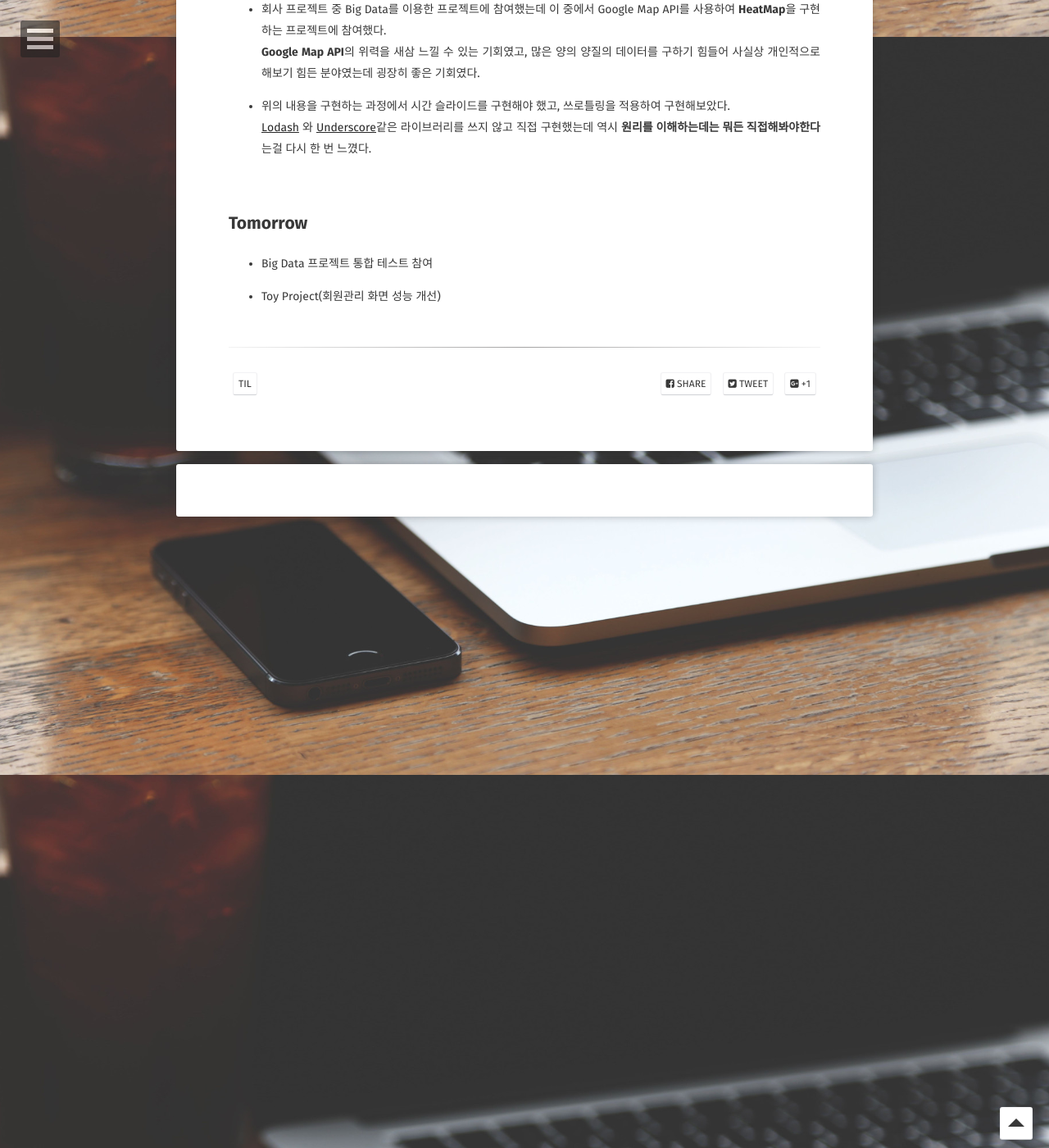
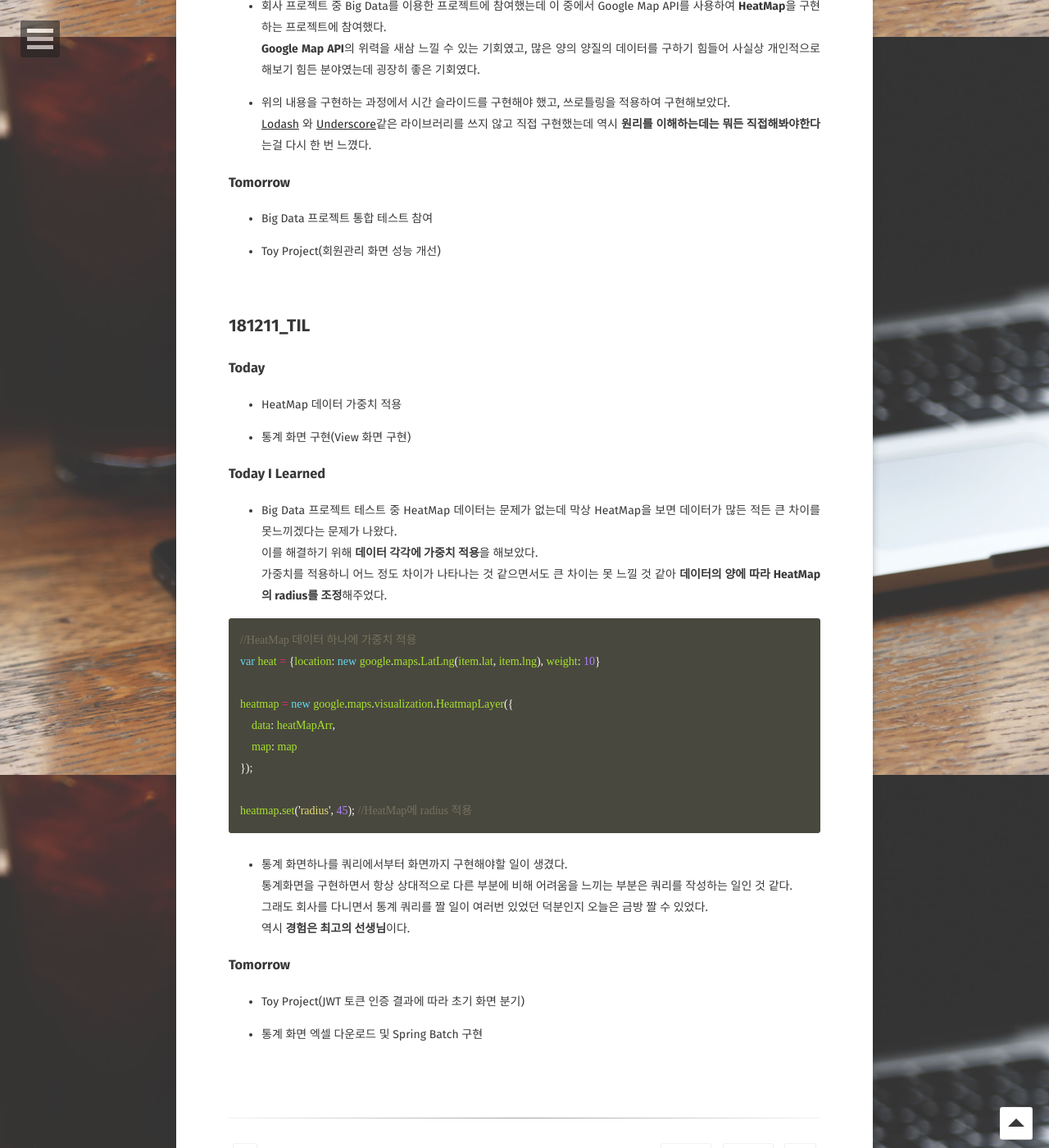
Before and after one commit to BKJang/DEVLOG, a Jekyll site: the page built from _posts/TIL/2018-12-10-TIL181210.md, in a window 1280 px wide and 1400 px high, scrolled down 855 px. Shown: the whole window at 82% size. Built offline with Jekyll 4.4.1, drawn with Linux system fonts in a browser that asks for light colours; some web fonts are replaced; comment, search, counter and statistics services are not loaded; some of the changed text lies outside the part shown.

Commit message:
Update 2018-12-10-TIL181210.md(1281211 TIL 추가)

````diff
--- a/_posts/TIL/2018-12-10-TIL181210.md
+++ b/_posts/TIL/2018-12-10-TIL181210.md
@@ -1,32 +1,66 @@
 ---
 layout: post
-title:  "[TIL] 181210_TIL"
+title:  "[TIL] 181210~181216_TIL"
 date:   2018-12-10
-excerpt: "Big Data 프로젝트"
+excerpt: "Big Data, Google Map, React"
 tag:
 - TIL
 comments: true
 feature: '/assets/img/TIL.jpg'
 ---
 
-## Today
+## 181210_TIL
+
+### Today
 
 - Big Data 프로젝트 HeatMap 구현
 
 - 시간 슬라이드 애니메이션 구현
 
-<br/>
-
-## Today I Learned
+### Today I Learned
 
 - 회사 프로젝트 중 Big Data를 이용한 프로젝트에 참여했는데 이 중에서 Google Map API를 사용하여 **HeatMap**을 구현하는 프로젝트에 참여했다.<br/> **Google Map API**의 위력을 새삼 느낄 수 있는 기회였고, 많은 양의 양질의 데이터를 구하기 힘들어 사실상 개인적으로 해보기 힘든 분야였는데 굉장히 좋은 기회였다.
 
 - 위의 내용을 구현하는 과정에서 시간 슬라이드를 구현해야 했고, 쓰로틀링을 적용하여 구현해보았다. <br/>[Lodash](https://lodash.com/) 와 [Underscore](https://underscorejs.org/)같은 라이브러리를 쓰지 않고 직접 구현했는데 역시 **원리를 이해하는데는 뭐든 직접해봐야한다**는걸 다시 한 번 느꼈다.
 
-<br/>
-
-## Tomorrow
+### Tomorrow
 
 - Big Data 프로젝트 통합 테스트 참여
 
 - Toy Project(회원관리 화면 성능 개선)
+
+<br/>
+
+## 181211_TIL
+
+### Today
+
+- HeatMap 데이터 가중치 적용
+
+- 통계 화면 구현(View 화면 구현)
+
+### Today I Learned
+
+- Big Data 프로젝트 테스트 중 HeatMap 데이터는 문제가 없는데 막상 HeatMap을 보면 데이터가 많든 적든 큰 차이를 못느끼겠다는 문제가 나왔다.<br/> 이를 해결하기 위해 **데이터 각각에 가중치 적용**을 해보았다.<br/> 가중치를 적용하니 어느 정도 차이가 나타나는 것 같으면서도 큰 차이는 못 느낄 것 같아 **데이터의 양에 따라 HeatMap의 radius를 조정**해주었다.
+
+```js
+//HeatMap 데이터 하나에 가중치 적용
+var heat = {location: new google.maps.LatLng(item.lat, item.lng), weight: 10}
+
+heatmap = new google.maps.visualization.HeatmapLayer({
+    data: heatMapArr,
+    map: map
+});
+
+heatmap.set('radius', 45); //HeatMap에 radius 적용
+```
+
+- 통계 화면하나를 쿼리에서부터 화면까지 구현해야할 일이 생겼다. <br/>통계화면을 구현하면서 항상 상대적으로 다른 부분에 비해 어려움을 느끼는 부분은 쿼리를 작성하는 일인 것 같다. <br/>그래도 회사를 다니면서 통계 쿼리를 짤 일이 여러번 있었던 덕분인지 오늘은 금방 짤 수 있었다. <br/>역시 **경험은 최고의 선생님**이다.
+
+### Tomorrow
+
+- Toy Project(JWT 토큰 인증 결과에 따라 초기 화면 분기)
+
+- 통계 화면 엑셀 다운로드 및 Spring Batch 구현
+
+<br/>
````
